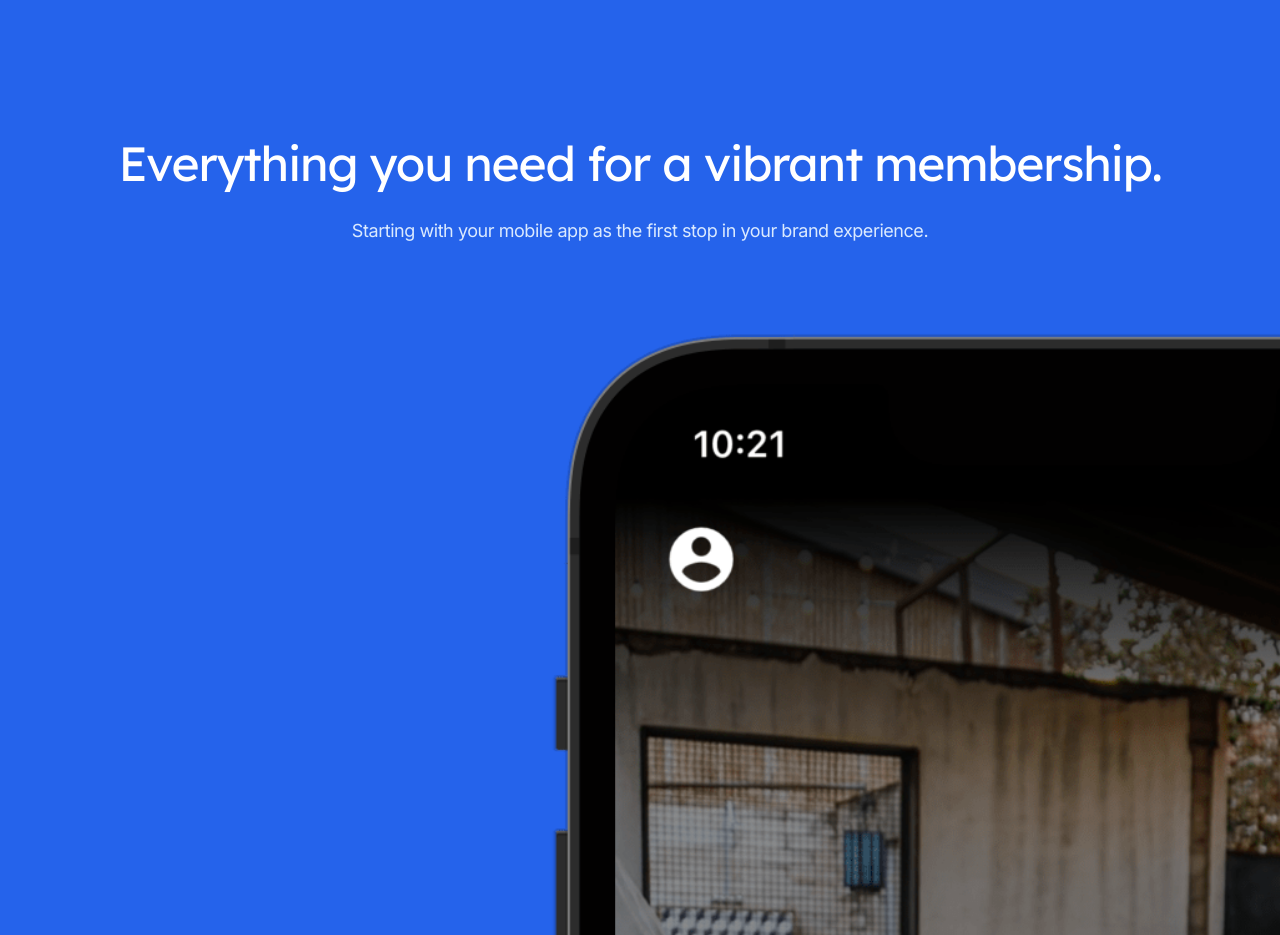
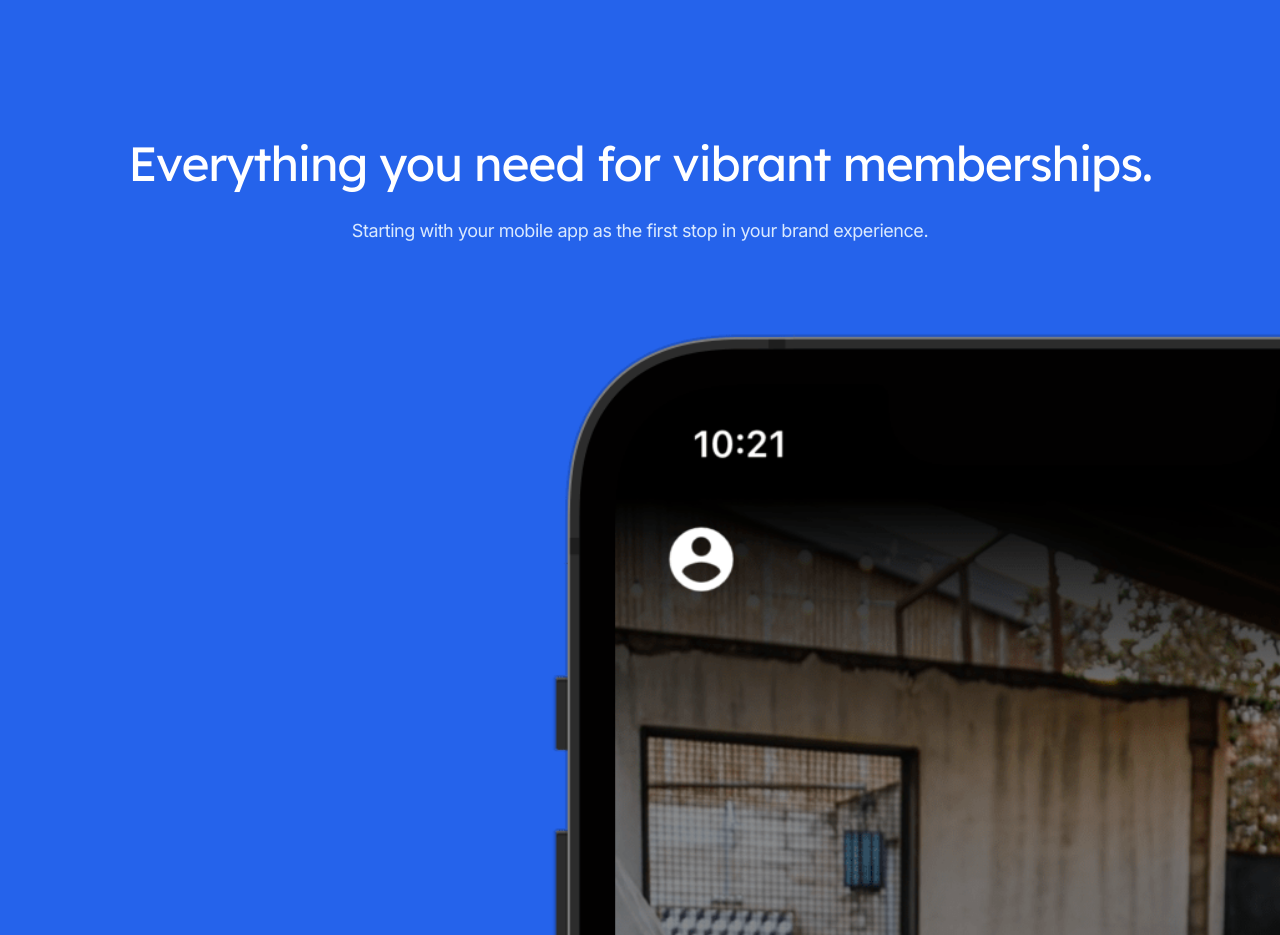
Before and after one commit to ellym/anchor-citizen, a Next.js app: page / in a window 1280 px wide. Shown: the part 1900-2835 px from the top of the page. Built offline with nearby package versions, Linux system fonts and the light colour scheme.

Commit message:
Touch copy.

```diff
--- a/src/components/PrimaryFeatures.jsx
+++ b/src/components/PrimaryFeatures.jsx
@@ -72,7 +72,7 @@ export function PrimaryFeatures() {
       <Container className="relative">
         <div className="max-w-2xl md:mx-auto md:text-center xl:max-w-none">
           <h2 className="font-display text-3xl tracking-tight text-white sm:text-4xl md:text-5xl">
-            Everything you need for a vibrant membership.
+            Everything you need for vibrant memberships.
           </h2>
           <p className="mt-6 text-lg tracking-tight text-blue-100">
             Starting with your mobile app as the first stop in your brand experience.
```
